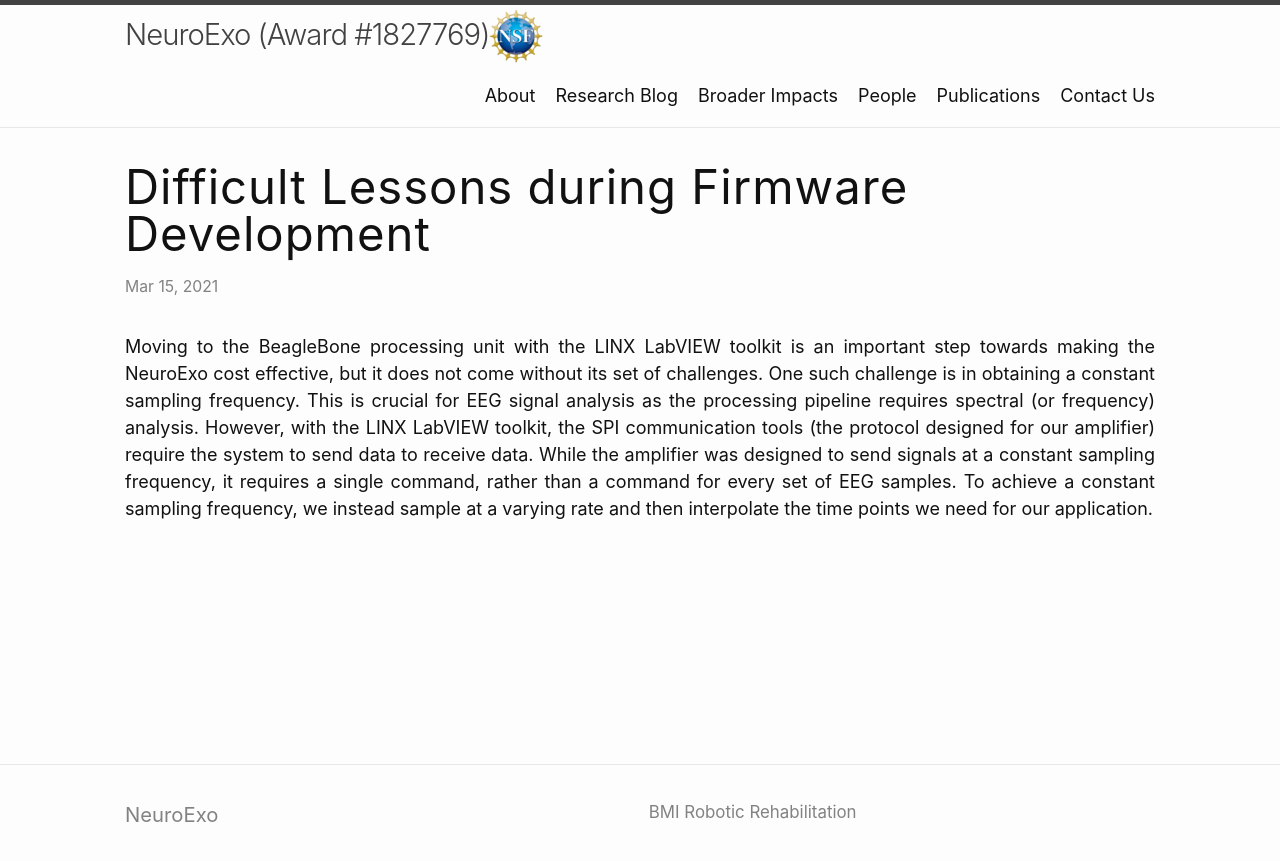
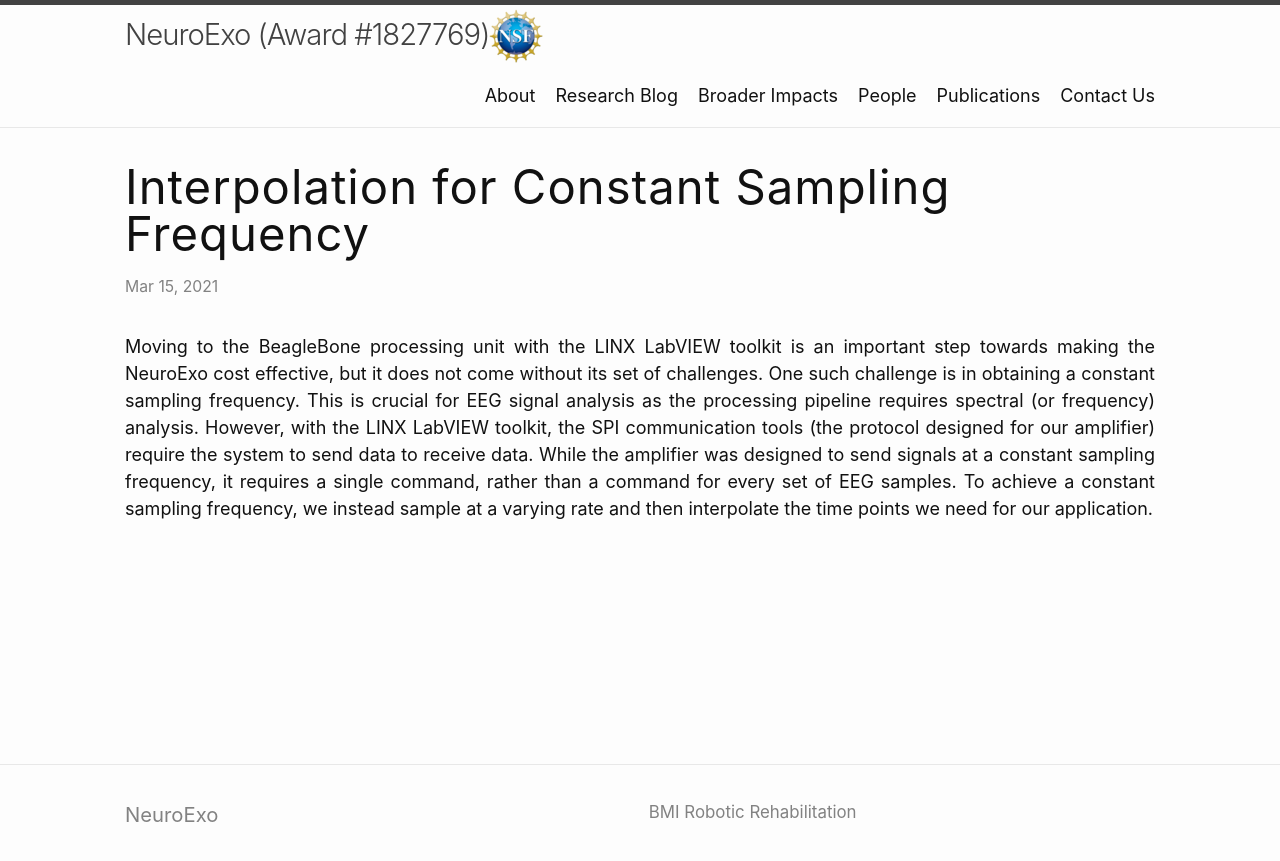
Before and after one commit to arcraik/neuroexo-website, a Jekyll site: the page built from _posts/2021-3-15-interpolation.md, in a window 1280 px wide. Shown: the top 861 px of the page. Built offline with Jekyll 4.4.1, drawn with Linux system fonts in a browser that asks for light colours.

Commit message:
Update 2021-3-15-interpolation.md

```diff
--- a/_posts/2021-3-15-interpolation.md
+++ b/_posts/2021-3-15-interpolation.md
@@ -1,6 +1,6 @@
 ---
 layout: post
-title: Difficult Lessons during Firmware Development
+title: Interpolation for Constant Sampling Frequency
 ---
 
 <p align="justify">Moving to the BeagleBone processing unit with the LINX LabVIEW toolkit is an important step towards making the NeuroExo cost effective, but it does not come without its set of challenges. One such challenge is in obtaining a constant sampling frequency. This is crucial for EEG signal analysis as the processing pipeline requires spectral (or frequency) analysis. However, with the LINX LabVIEW toolkit, the SPI communication tools (the protocol designed for our amplifier) require the system to send data to receive data. While the amplifier was designed to send signals at a constant sampling frequency, it requires a single command, rather than a command for every set of EEG samples. To achieve a constant sampling frequency, we instead sample at a varying rate and then interpolate the time points we need for our application. </p>
```
